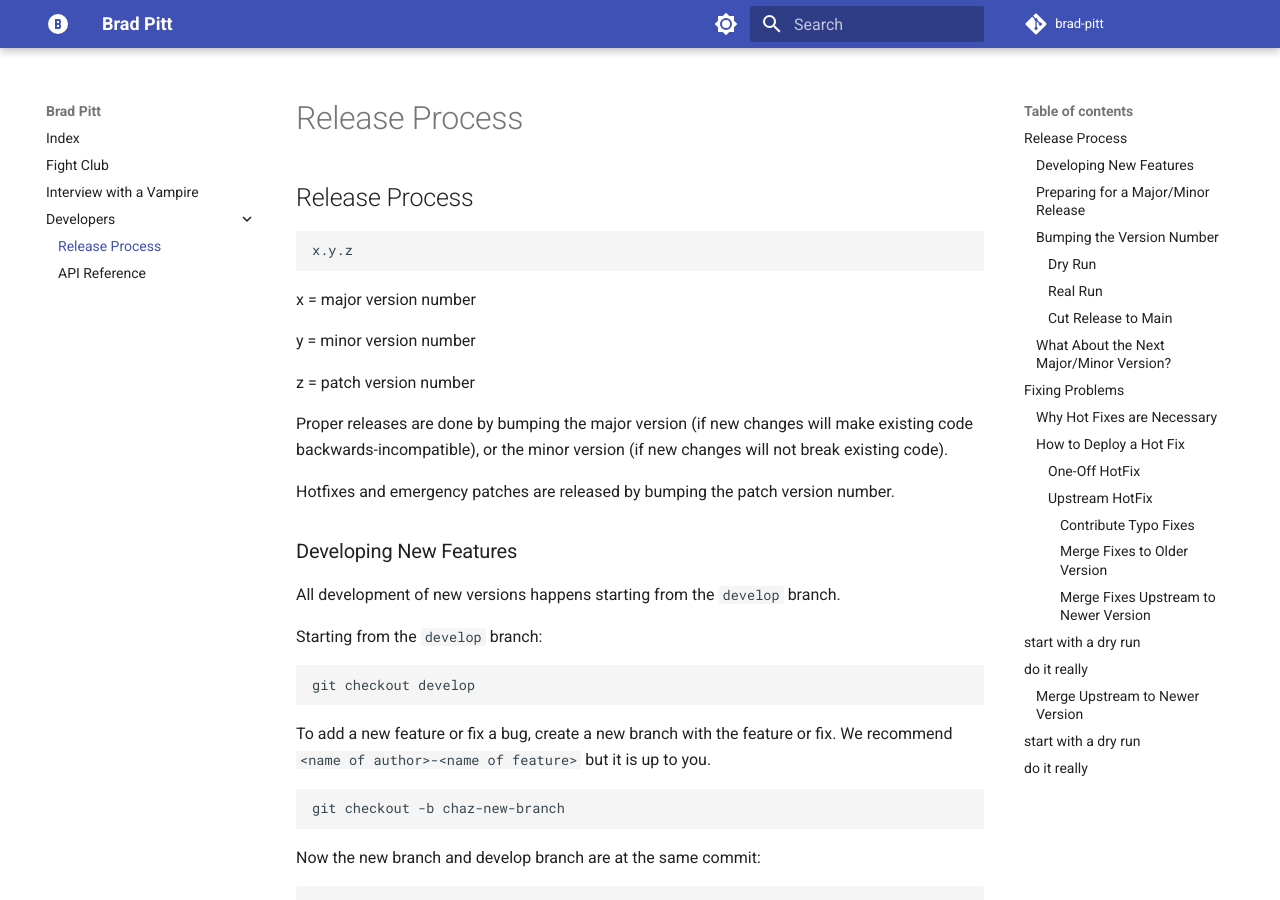
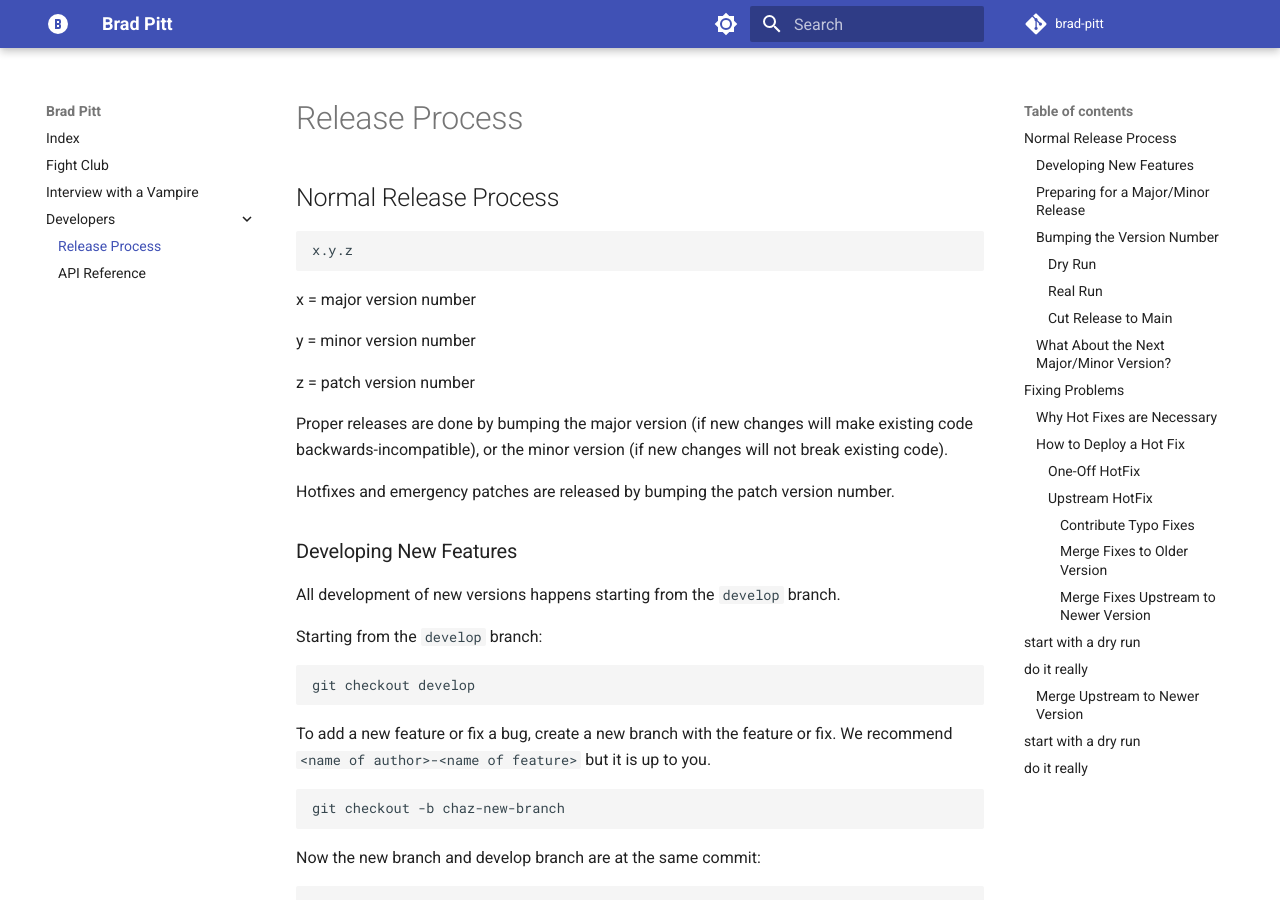
Before and after one commit to charlesreid1-toy-factory/brad-pitt, an MkDocs documentation site: the page built from docs/release.md, in a window 1280 px wide and 900 px high. Built offline with MkDocs 1.6.1 and Material for MkDocs 9.7.7, drawn with Linux system fonts in a browser that asks for light colours; comment, search, counter and statistics services are not loaded.

Commit message:
update release docs

````diff
--- a/docs/release.md
+++ b/docs/release.md
@@ -1,4 +1,4 @@
-# Release Process
+# Normal Release Process
 
 ```
 x.y.z
````
